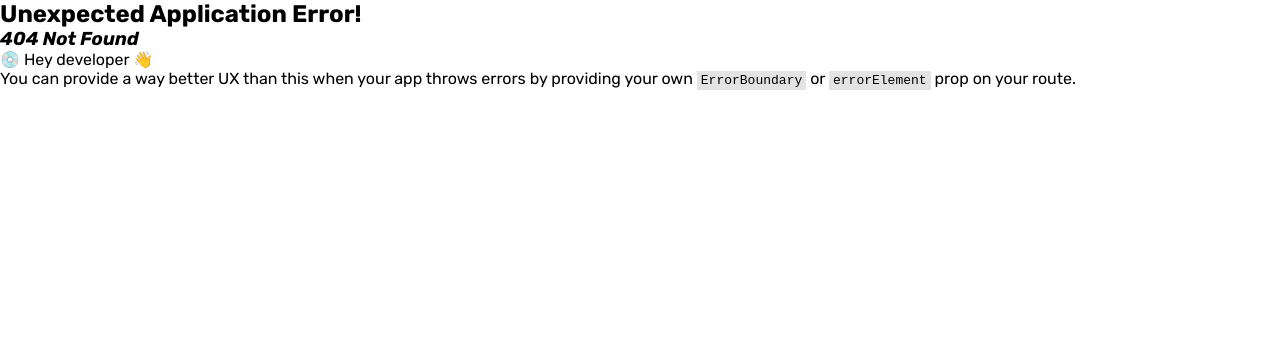
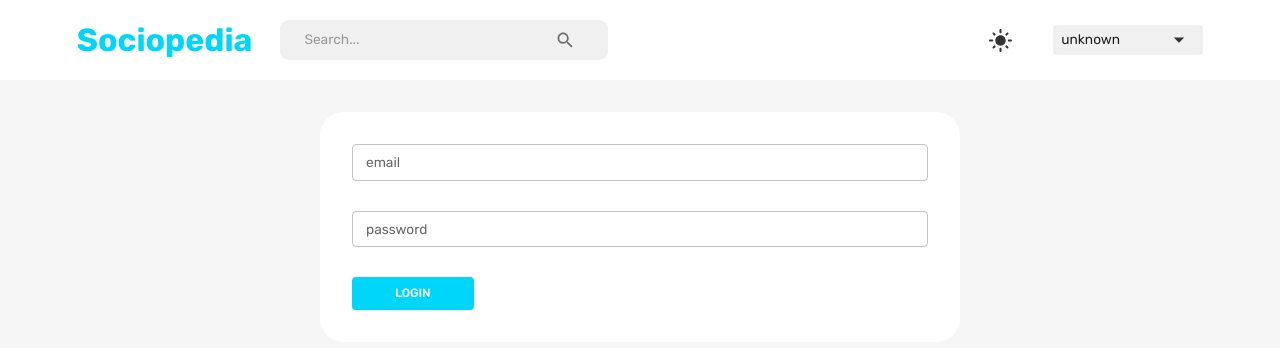
Before and after one commit to sinazarrin/social-media, a React (Vite) app in the folder client/: page /login in a window 1280 px wide. Before the commit this address had no page. Shown: the top 348 px of the page. Built offline with nearby package versions, Linux system fonts and the light colour scheme.

Commit message:
Implemented login page ui

```diff
--- /dev/null
+++ b/client/src/pages/Login/index.tsx
@@ -0,0 +1,59 @@
+import React from 'react'
+import { LoginContainer } from './styled'
+import { Box, useMediaQuery } from '@mui/material';
+import { SubmitHandler, useForm } from 'react-hook-form';
+import { zodResolver } from '@hookform/resolvers/zod';
+import { LoginSchema } from '@/validation/validationSchema';
+import Input from '@/components/Form/Input';
+import Button from '@/components/Form/Button';
+
+interface FormData {
+    email: string,
+    password: string,
+}
+
+const Login = () => {
+    const isNonMobileScreens = useMediaQuery("(min-width: 1000px)");
+    const isNonMobile = useMediaQuery("(min-width:600px)");
+
+    const { handleSubmit, control } = useForm({
+        resolver: zodResolver(LoginSchema), defaultValues: {
+            email: '',
+            password: '',
+        }
+    });
+
+    const handleRegister: SubmitHandler<FormData> = async (data) => {
+        console.log(data);
+
+    };
+
+    return (
+        <LoginContainer>
+            <Box width={isNonMobileScreens ? "50%" : "93%"}>
+                <form onSubmit={handleSubmit(handleRegister)}>
+                    <Box
+                        sx={{
+                            "& > div": { gridColumn: isNonMobile ? undefined : "span 4" },
+                        }}
+                    >
+                        <Input
+                            name="email"
+                            control={control}
+                            label="email"
+                            sx={{ gridColumn: "span 4" }} />
+                        <Input
+                            name="password"
+                            control={control}
+                            label="password"
+                            type="password"
+                            sx={{ gridColumn: "span 4" }} />
+                        <Button fullWidth type="submit">Login</Button>
+                    </Box>
+                </form>
+            </Box>
+        </LoginContainer>
+    )
+}
+
+export default Login
--- /dev/null
+++ b/client/src/pages/Login/styled.ts
@@ -0,0 +1,17 @@
+import { styled } from "@mui/material";
+import Box from "@mui/material/Box";
+
+export const LoginContainer = styled(Box)(({ theme }) => ({
+    "&>.MuiBox-root": {
+        padding: '2rem',
+        margin: "2rem auto",
+        borderRadius: "1.5rem",
+        backgroundColor: theme.palette.background.alt,
+        "& form > .MuiBox-root": {
+            display: "grid",
+            gap: "30px",
+            gridTemplateColumns: "repeat(4, minmax(0, 1fr))",
+        }
+    },
+
+}))
--- a/client/src/pages/Register/index.tsx
+++ b/client/src/pages/Register/index.tsx
@@ -4,7 +4,6 @@ import { Box, useMediaQuery } from "@mui/material";
 import { useForm, SubmitHandler } from "react-hook-form";
 import { zodResolver } from '@hookform/resolvers/zod'
 import { registerSchema } from '@/validation/validationSchema';
-import { useTheme } from '@emotion/react';
 import Button from '@/components/Form/Button';
 import { RegisterContainer } from './styled';
 
@@ -92,7 +91,7 @@ const Register: React.FC = () => {
               label="confirmPassword"
               type="password"
               sx={{ gridColumn: "span 4" }} />
-            <Button  fullWidth type="submit">REGISTER</Button>
+            <Button fullWidth type="submit">REGISTER</Button>
           </Box>
         </form>
       </Box>
--- a/client/src/routes.tsx
+++ b/client/src/routes.tsx
@@ -4,6 +4,7 @@ import Layout from "./layout";
 
 const Home = lazy(() => import('./pages/Home'));
 const Register = lazy(() => import('./pages/Register'));
+const Login = lazy(() => import('./pages/Login'));
 
 
 const router = createBrowserRouter([
@@ -19,7 +20,10 @@ const router = createBrowserRouter([
       {
         path: 'register',
         element: <Register />,
-
+      },
+      {
+        path: 'login',
+        element: <Login />,
       }
     ],
   },
--- a/client/src/validation/validationSchema.ts
+++ b/client/src/validation/validationSchema.ts
@@ -13,3 +13,9 @@ export const registerSchema = z.object({
     message: "Passwords must be the same",
     path: ["confirmPassword"]
 });
+
+
+export const LoginSchema = z.object({
+    email: z.string().min(1, 'email is required').email(),
+    password: z.string().min(1, 'password is required').min(5).max(20, 'password should not exceed 20 characters'),
+})
```
